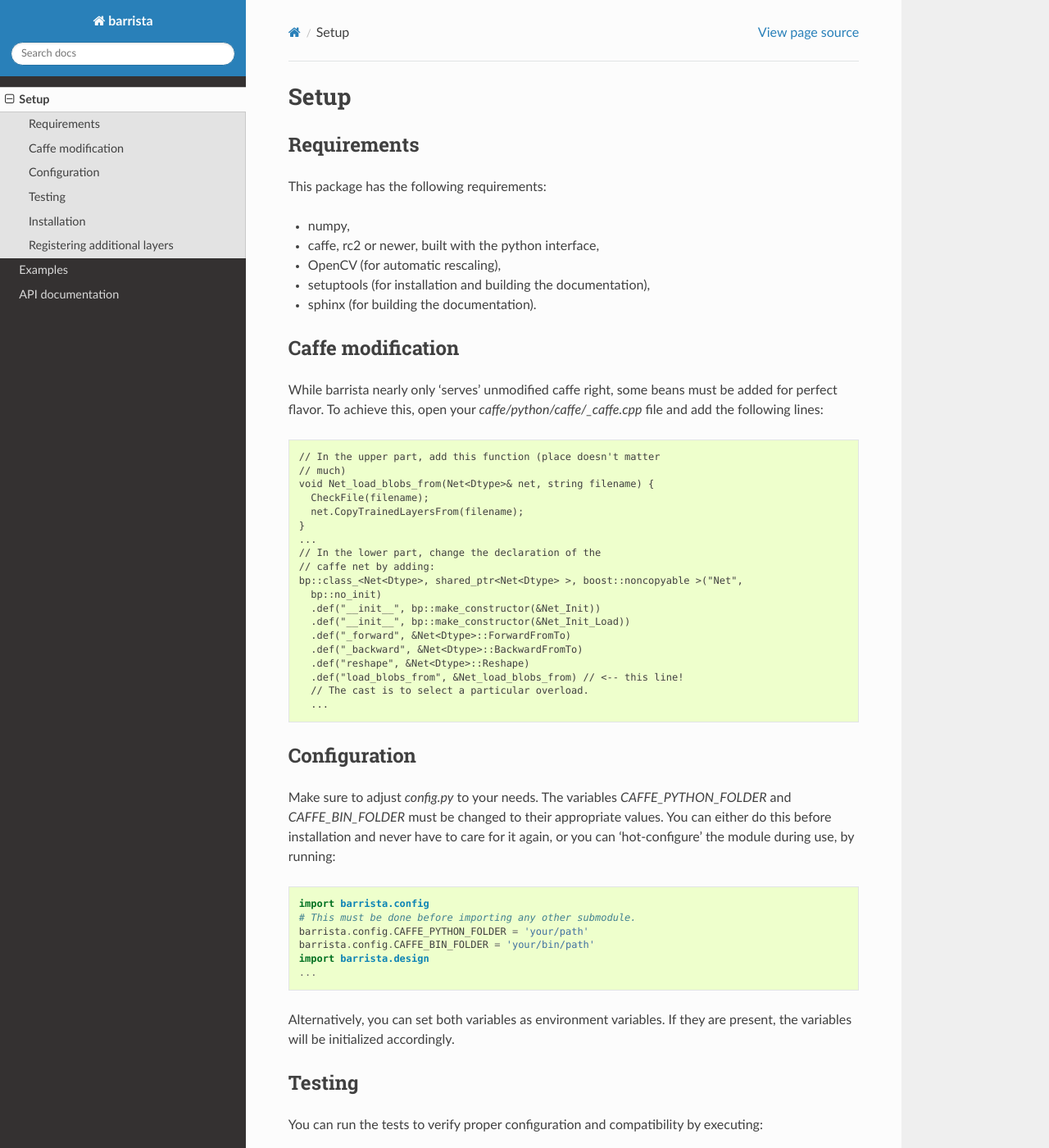
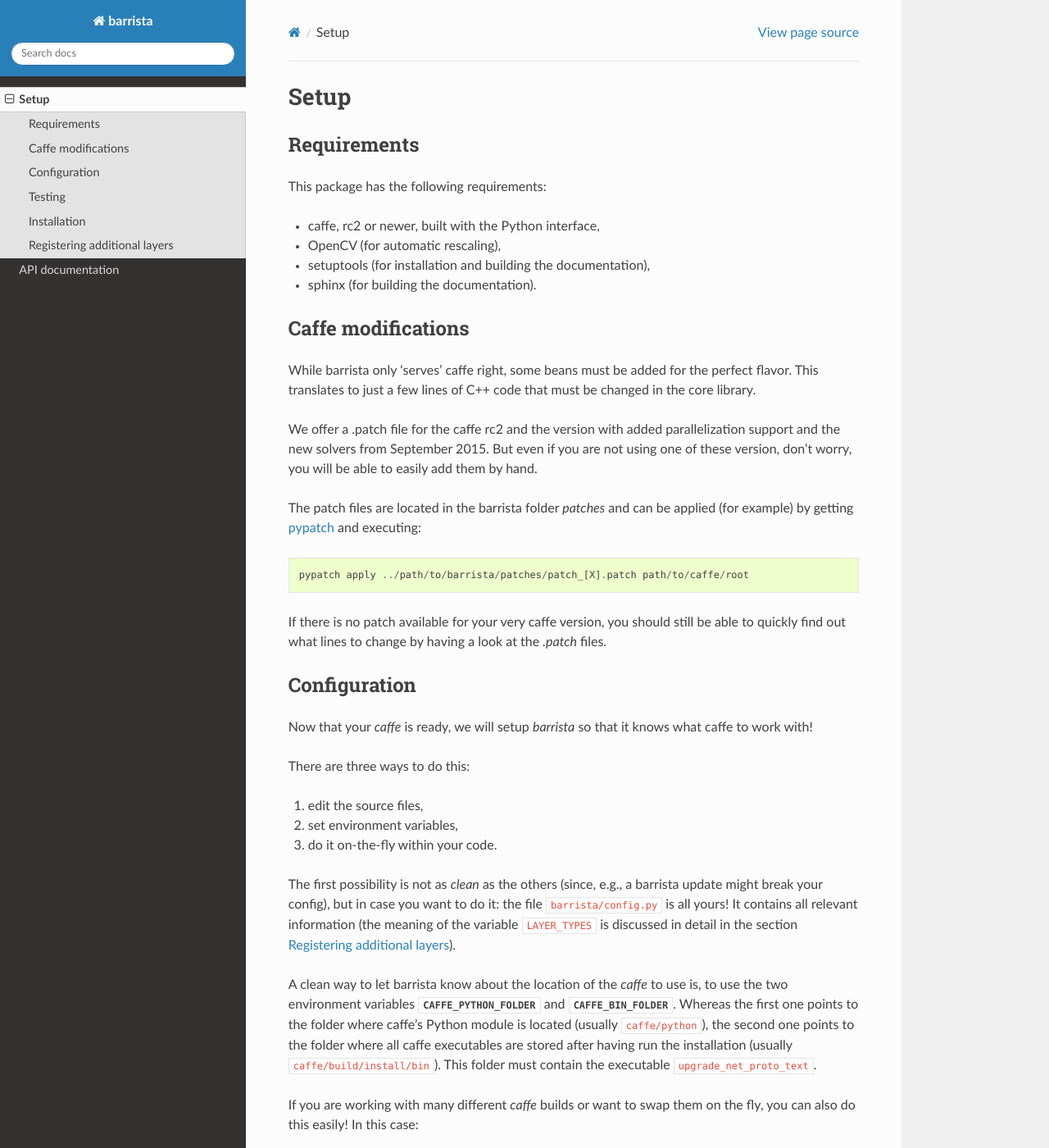
Before and after one commit to classner/barrista, a Sphinx documentation site: the page built from documentation/setup.rst, in a window 1280 px wide and 1400 px high. Shown: the whole window at 82% size. Built offline with Sphinx 7.4.7 and the Read the Docs theme 2.0.0, drawn with Linux system fonts in a browser that asks for light colours; pages that are not in the unit, such as notebooks, are missing from menus; some of the changed text lies outside the part shown.

Commit message:
Feature complete and documentation first version.

```diff
--- a/documentation/setup.rst
+++ b/documentation/setup.rst
@@ -7,68 +7,79 @@
 
 This package has the following requirements:
 
-* numpy,
-* caffe, rc2 or newer,  built with the python interface,
+* caffe, rc2 or newer,  built with the Python interface,
 * OpenCV (for automatic rescaling),
 * setuptools (for installation and building the documentation),
 * sphinx (for building the documentation).
 
-==================
-Caffe modification
-==================
+===================
+Caffe modifications
+===================
 
-While barrista nearly only 'serves' unmodified caffe right,
-some beans must be added for perfect flavor. To achieve this,
-open your `caffe/python/caffe/_caffe.cpp` file and add
-the following lines::
+While barrista only 'serves' caffe right, some beans must be added for the
+perfect flavor. This translates to just a few lines of C++ code that must
+be changed in the core library.
 
-    // In the upper part, add this function (place doesn't matter
-    // much)
-    void Net_load_blobs_from(Net<Dtype>& net, string filename) {
-      CheckFile(filename);
-      net.CopyTrainedLayersFrom(filename);
-    }
-    ...
-    // In the lower part, change the declaration of the
-    // caffe net by adding:
-    bp::class_<Net<Dtype>, shared_ptr<Net<Dtype> >, boost::noncopyable >("Net",
-      bp::no_init)
-      .def("__init__", bp::make_constructor(&Net_Init))
-      .def("__init__", bp::make_constructor(&Net_Init_Load))
-      .def("_forward", &Net<Dtype>::ForwardFromTo)
-      .def("_backward", &Net<Dtype>::BackwardFromTo)
-      .def("reshape", &Net<Dtype>::Reshape)
-      .def("load_blobs_from", &Net_load_blobs_from) // <-- this line!
-      // The cast is to select a particular overload.
-      ...
+We offer a .patch file for the caffe rc2 and the version with added
+parallelization support and the new solvers from September 2015. But even
+if you are not using one of these version, don't worry, you will be able to
+easily add them by hand.
+
+The patch files are located in the barrista folder `patches` and can be applied
+(for example) by getting `pypatch <https://pypi.python.org/pypi/pypatch/0.5.1>`_
+and executing::
+
+    pypatch apply ../path/to/barrista/patches/patch_[X].patch path/to/caffe/root
+
+If there is no patch available for your very caffe version, you should still
+be able to quickly find out what lines to change by having a look at the
+`.patch` files.
 
 =============
 Configuration
 =============
 
-Make sure to adjust `config.py` to your needs. The
-variables `CAFFE_PYTHON_FOLDER` and `CAFFE_BIN_FOLDER`
-must be changed to their appropriate values. You can
-either do this before installation and never have to
-care for it again, or you can 'hot-configure' the module
-during use, by running::
+Now that your `caffe` is ready, we will setup `barrista` so that it knows
+what caffe to work with!
 
+There are three ways to do this:
+
+#. edit the source files,
+#. set environment variables,
+#. do it on-the-fly within your code.
+
+The first possibility is not as `clean` as the others (since, e.g., a
+barrista update might break your config), but in case you want to do it:
+the file ``barrista/config.py`` is all yours! It contains all relevant
+information (the meaning of the variable ``LAYER_TYPES`` is discussed in
+detail in the section :ref:`registering-layers`).
+
+A clean way to let barrista know about the location of the `caffe` to use is,
+to use the two environment variables :py:data:`CAFFE_PYTHON_FOLDER` and
+:py:data:`CAFFE_BIN_FOLDER`. Whereas the first one points to the folder where
+caffe's Python module is located (usually ``caffe/python``), the second one points
+to the folder where all caffe executables are stored after having run
+the installation (usually ``caffe/build/install/bin``). This folder must contain
+the executable ``upgrade_net_proto_text``.
+
+If you are working with many different `caffe` builds or want to swap them
+on the fly, you can also do this easily! In this case::
+
+    # Import the barrista's config module before any of the other modules!
     import barrista.config
-    # This must be done before importing any other submodule.
-    barrista.config.CAFFE_PYTHON_FOLDER = 'your/path'
-    barrista.config.CAFFE_BIN_FOLDER = 'your/bin/path'
+    # Change the two variable values to your liking:
+    barrista.config.CAFFE_PYTHON_FOLDER = 'a/crazy/folder'
+    barrista.config.CAFFE_BIN_FOLDER = 'another/funny/one'
+    # Now use your configured barrista:
     import barrista.design
-    ...
-
-Alternatively, you can set both variables as environment variables.
-If they are present, the variables will be initialized accordingly.
+    # ...
 
 =======
 Testing
 =======
 
-You can run the tests to verify proper configuration and compatibility by
-executing::
+Before installing barrista, you can (and should) run the tests to verify
+proper configuration and compatibility by executing::
 
     python setup.py test
 
@@ -80,37 +91,43 @@
 
     python setup.py install
 
+or, to be able to modify the software in it's current folder while using it,
+run::
+
+    python setup.py develop
+
 If you want to build the documentation, run::
 
     python setup.py build_sphinx
 
 Should this command fail with an error message along the lines of
 '`build_sphinx` is an invalid command', just upgrade your distutils
-installation by running `pip install --upgrade distutils` and it
+installation by running ``pip install --upgrade distutils`` and it
 should work.
 
+.. _registering-layers:
 
 =============================
 Registering additional layers
 =============================
 
 The layer types and their parameters can, unfortunately, not be inferred
-from the caffe protobuf protocols. Your standard barrista knows all the
-popularly used layer types that come with the defaut caffe installation, but
-if you extend caffe, it is necessary to register your new layers
-by hand. There are again two possibilities:
+from the caffe protobuf protocols in a fully automatic manner.
+Your standard barrista knows all the popularly used layer types that come with
+the default caffe installation, but if you extend caffe, it is necessary
+to register your new layers by hand. There are again two possibilities:
 
-#. edit the file `config.py` by hand,
+#. edit the file ``config.py`` by hand,
 #. register the layer types on-the-fly during use.
 
-The responsible object is `barrista.config.LAYER_TYPES`. It is a dictionary
+The responsible object is :py:data:`barrista.config.LAYER_TYPES`. It is a dictionary
 with the layer name strings as keys, and a list of names of protobuf objects
 that are the layer's parameters, e.g.,::
 
     'Convolution': ['ConvolutionParameter']
 
 is responsibe for registering the convolution layer.
-You can simply edit `config.py` and add your own layers, or can add them on the
+You can simply edit ``config.py`` and add your own layers, or add them on the
 fly as follows::
 
     import barrista.config
--- a/example.py
+++ b/example.py
@@ -32,9 +32,9 @@
 # This is a VGG like convolutional network. This could now even be created
 # procedural!
 layers = []
-conv_params = {'Convolution_kernel_size': [3],
+conv_params = {'Convolution_kernel_size': 3,
                'Convolution_num_output': 32,
-               'Convolution_pad': [1]}
+               'Convolution_pad': 1}
 
 layers.append(ConvolutionLayer(**conv_params))
 layers.append(ReLULayer())
--- a/setup.py
+++ b/setup.py
@@ -14,5 +14,6 @@
           'progressbar',
           'scikit-learn',
           'scikit-image',
-          'scipy'
+          'scipy',
+          'sphinx'
       ])
```
Also changed, not shown: documentation/examples.rst (deleted, +0 -277 lines), documentation/index.rst (+28 -1 lines), 2 other files.
